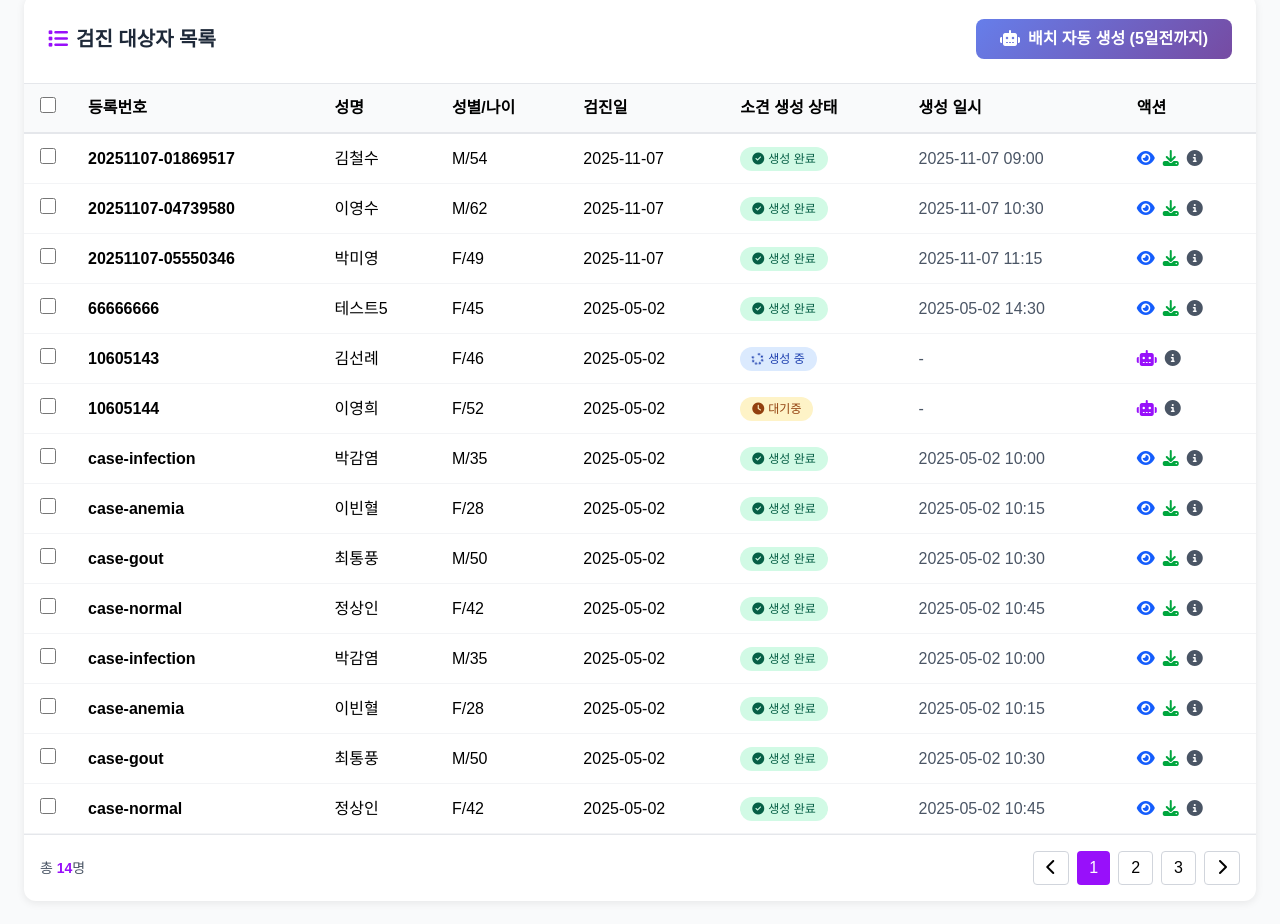
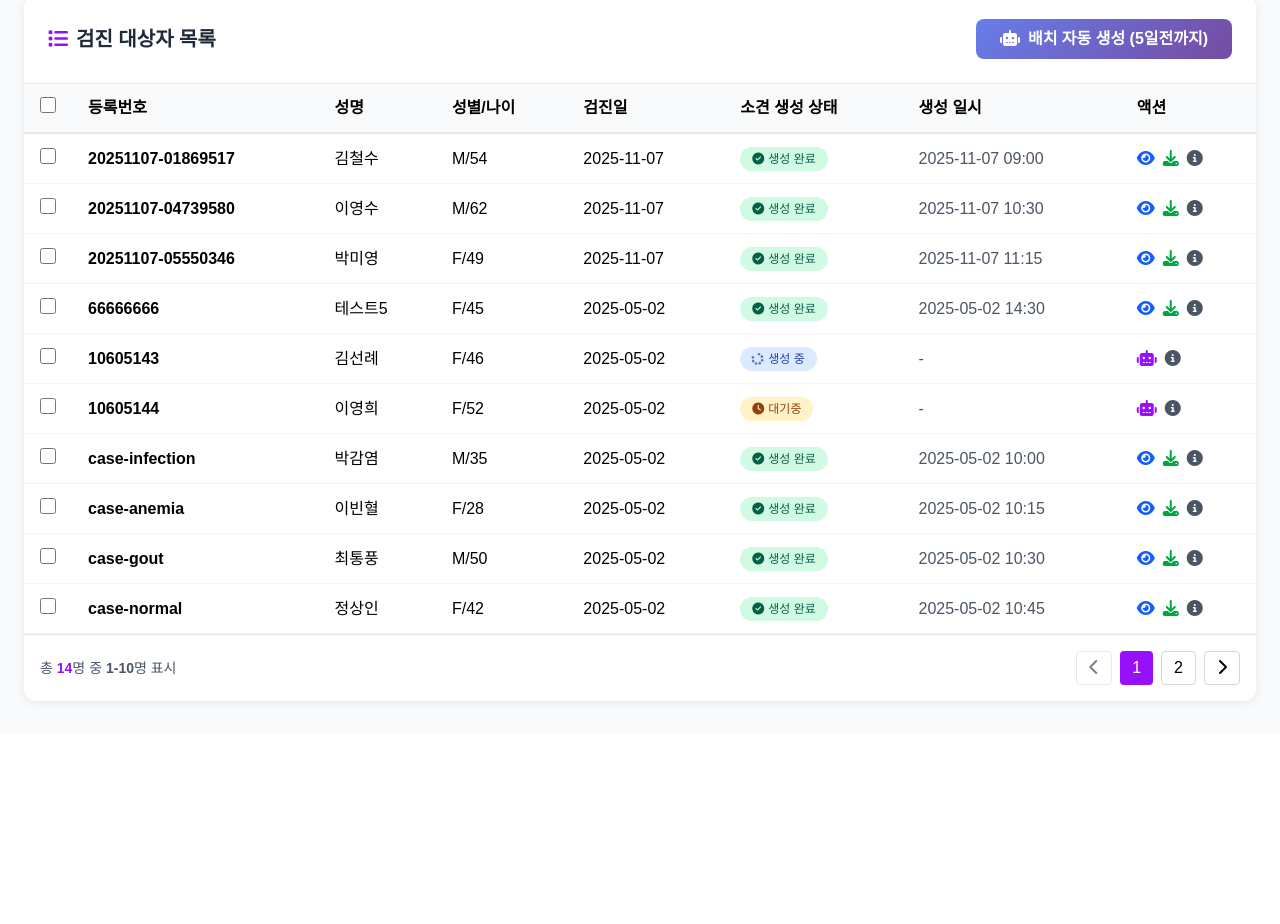
Before and after one commit to save-the-life/LLM_Medical_Check_demo, a React (Vite) app in the folder demo-react/: page / in a window 1280 px wide. Shown: the part 460-1384 px from the top of the page. After the commit the page ends 1193 px from the top, so only its background shows below. Built offline with nearby package versions, Linux system fonts and the light colour scheme.

Commit message:
Update: Fix pagination, default date, and add sales demo guide

```diff
--- a/demo-react/src/components/Dashboard.tsx
+++ b/demo-react/src/components/Dashboard.tsx
@@ -10,6 +10,10 @@ const Dashboard = ({ onSelectPatient }: DashboardProps) => {
     const [searchTerm, setSearchTerm] = useState('');
     const [statusFilter, setStatusFilter] = useState('전체');
 
+    // Pagination State
+    const [currentPage, setCurrentPage] = useState(1);
+    const itemsPerPage = 10;
+
     const filteredPatients = samplePatients.filter((patient: Patient) => {
         const matchesSearch = patient.name.includes(searchTerm) || patient.id.includes(searchTerm);
         const matchesStatus = statusFilter === '전체' ||
@@ -18,6 +22,28 @@ const Dashboard = ({ onSelectPatient }: DashboardProps) => {
             (statusFilter === '생성 중' && patient.status === 'processing');
         return matchesSearch && matchesStatus;
     });
+
+    // Calculate Pagination
+    const totalPages = Math.ceil(filteredPatients.length / itemsPerPage);
+    const startIndex = (currentPage - 1) * itemsPerPage;
+    const currentPatients = filteredPatients.slice(startIndex, startIndex + itemsPerPage);
+
+    const handlePageChange = (page: number) => {
+        if (page >= 1 && page <= totalPages) {
+            setCurrentPage(page);
+        }
+    };
+
+    // Reset pagination when filter changes
+    const handleSearch = (term: string) => {
+        setSearchTerm(term);
+        setCurrentPage(1);
+    };
+
+    const handleFilterChange = (status: string) => {
+        setStatusFilter(status);
+        setCurrentPage(1);
+    };
 
     const getStatusBadge = (status: string) => {
         switch (status) {
@@ -80,7 +106,7 @@ const Dashboard = ({ onSelectPatient }: DashboardProps) => {
                 <div className="grid grid-cols-1 md:grid-cols-4 gap-4">
                     <div>
                         <label className="block text-sm font-semibold text-gray-700 mb-2">검진일 조회</label>
-                        <input type="date" className="w-full px-4 py-2 border border-gray-300 rounded-lg focus:ring-2 focus:ring-purple-500 focus:border-transparent" defaultValue="2025-05-02" />
+                        <input type="date" className="w-full px-4 py-2 border border-gray-300 rounded-lg focus:ring-2 focus:ring-purple-500 focus:border-transparent" defaultValue={new Date().toLocaleDateString('en-CA')} />
                     </div>
                     <div>
                         <label className="block text-sm font-semibold text-gray-700 mb-2">이름 검색</label>
@@ -89,7 +115,7 @@ const Dashboard = ({ onSelectPatient }: DashboardProps) => {
                             placeholder="환자명 입력"
                             className="w-full px-4 py-2 border border-gray-300 rounded-lg focus:ring-2 focus:ring-purple-500 focus:border-transparent"
                             value={searchTerm}
-                            onChange={(e) => setSearchTerm(e.target.value)}
+                            onChange={(e) => handleSearch(e.target.value)}
                         />
                     </div>
                     <div>
@@ -97,7 +123,7 @@ const Dashboard = ({ onSelectPatient }: DashboardProps) => {
                         <select
                             className="w-full px-4 py-2 border border-gray-300 rounded-lg focus:ring-2 focus:ring-purple-500 focus:border-transparent"
                             value={statusFilter}
-                            onChange={(e) => setStatusFilter(e.target.value)}
+                            onChange={(e) => handleFilterChange(e.target.value)}
                         >
                             <option>전체</option>
                             <option>생성 완료</option>
@@ -111,7 +137,7 @@ const Dashboard = ({ onSelectPatient }: DashboardProps) => {
                         </button>
                         <button
                             className="bg-gray-100 hover:bg-gray-200 text-gray-700 px-6 py-2 rounded-lg font-semibold transition"
-                            onClick={() => { setSearchTerm(''); setStatusFilter('전체'); }}
+                            onClick={() => { handleSearch(''); handleFilterChange('전체'); }}
                         >
                             <i className="fas fa-redo mr-2"></i>초기화
                         </button>
@@ -146,7 +172,7 @@ const Dashboard = ({ onSelectPatient }: DashboardProps) => {
                             </tr>
                         </thead>
                         <tbody>
-                            {filteredPatients.map((patient) => (
+                            {currentPatients.map((patient) => (
                                 <tr
                                     key={patient.id}
                                     className="cursor-pointer hover:bg-purple-50 transition"
@@ -195,16 +221,36 @@ const Dashboard = ({ onSelectPatient }: DashboardProps) => {
                         </tbody>
                     </table>
                 </div>
+                {/* Pagination Controls */}
                 <div className="p-4 border-t border-gray-200 flex justify-between items-center">
-                    <p className="text-sm text-gray-600">총 <span className="font-semibold text-purple-600">{filteredPatients.length}</span>명</p>
+                    <p className="text-sm text-gray-600">
+                        총 <span className="font-semibold text-purple-600">{filteredPatients.length}</span>명 중{' '}
+                        <span className="font-semibold">{startIndex + 1}-{Math.min(startIndex + itemsPerPage, filteredPatients.length)}</span>명 표시
+                    </p>
                     <div className="flex gap-2">
-                        <button className="px-3 py-1 border border-gray-300 rounded hover:bg-gray-50">
+                        <button
+                            className={`px-3 py-1 border border-gray-300 rounded ${currentPage === 1 ? 'opacity-50 cursor-not-allowed' : 'hover:bg-gray-50'}`}
+                            onClick={() => handlePageChange(currentPage - 1)}
+                            disabled={currentPage === 1}
+                        >
                             <i className="fas fa-chevron-left"></i>
                         </button>
-                        <button className="px-3 py-1 bg-purple-600 text-white rounded">1</button>
-                        <button className="px-3 py-1 border border-gray-300 rounded hover:bg-gray-50">2</button>
-                        <button className="px-3 py-1 border border-gray-300 rounded hover:bg-gray-50">3</button>
-                        <button className="px-3 py-1 border border-gray-300 rounded hover:bg-gray-50">
+
+                        {Array.from({ length: totalPages }, (_, i) => i + 1).map(page => (
+                            <button
+                                key={page}
+                                className={`px-3 py-1 rounded ${currentPage === page ? 'bg-purple-600 text-white' : 'border border-gray-300 hover:bg-gray-50'}`}
+                                onClick={() => handlePageChange(page)}
+                            >
+                                {page}
+                            </button>
+                        ))}
+
+                        <button
+                            className={`px-3 py-1 border border-gray-300 rounded ${currentPage === totalPages || totalPages === 0 ? 'opacity-50 cursor-not-allowed' : 'hover:bg-gray-50'}`}
+                            onClick={() => handlePageChange(currentPage + 1)}
+                            disabled={currentPage === totalPages || totalPages === 0}
+                        >
                             <i className="fas fa-chevron-right"></i>
                         </button>
                     </div>
--- a/demo-react/src/components/SummaryPrompt.tsx
+++ b/demo-react/src/components/SummaryPrompt.tsx
@@ -7,7 +7,13 @@ import ReportContent from './ReportContent';
 
 function SummaryPrompt() {
     const navigate = useNavigate();
-    const [selectedDate, setSelectedDate] = useState(new Date().toISOString().split('T')[0]);
+    const [selectedDate, setSelectedDate] = useState(() => {
+        const today = new Date();
+        const year = today.getFullYear();
+        const month = String(today.getMonth() + 1).padStart(2, '0');
+        const day = String(today.getDate()).padStart(2, '0');
+        return `${year}-${month}-${day}`;
+    });
     const [selectedPatientId, setSelectedPatientId] = useState<string | null>(null);
     const [prompt, setPrompt] = useState(masterPrompt);
     const [isGenerating, setIsGenerating] = useState(false);
--- a/demo-react/src/components/TestPrompts.tsx
+++ b/demo-react/src/components/TestPrompts.tsx
@@ -11,7 +11,13 @@ function TestPrompts() {
     const [showFullPrompt, setShowFullPrompt] = useState(false);
 
     // State for Patient Selection
-    const [searchDate, setSearchDate] = useState(new Date().toISOString().split('T')[0]);
+    const [searchDate, setSearchDate] = useState(() => {
+        const today = new Date();
+        const year = today.getFullYear();
+        const month = String(today.getMonth() + 1).padStart(2, '0');
+        const day = String(today.getDate()).padStart(2, '0');
+        return `${year}-${month}-${day}`;
+    });
     const [filteredPatients, setFilteredPatients] = useState<typeof samplePatients>([]);
     const [selectedPatientId, setSelectedPatientId] = useState<string | null>(null);
     const [hasSearched, setHasSearched] = useState(false);
```
Also changed, not shown: 1 other file (tests, documents, lock files or other folders).
